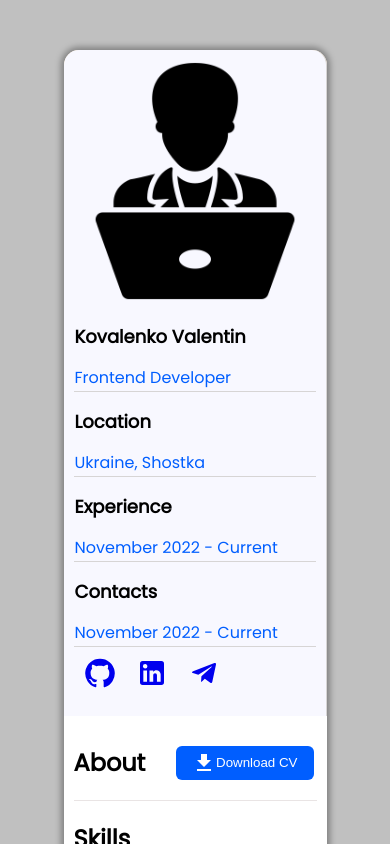
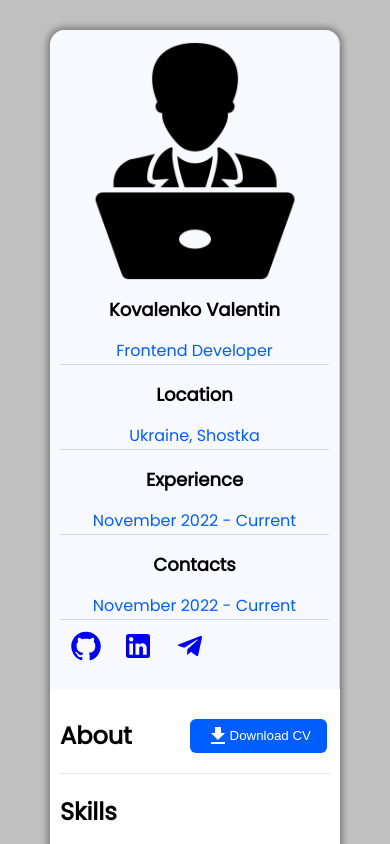
Before and after one commit to ValentinProg/pf-project-2, a React (Create React App) app: page / in a window 390 px wide. Shown: the top 844 px of the page. Built offline with nearby package versions, Linux system fonts and the light colour scheme.

Commit message:
work with phone version

```diff
--- a/src/App.css
+++ b/src/App.css
@@ -1,8 +1,8 @@
 .App {
-  /* text-align: center; */
   margin: 0 auto;
   Max-width: 1440px;
   Padding: 50px 150px ;
-
+  display: flex;
+  justify-content: center;
 
 }
--- a/src/components/Content.css
+++ b/src/components/Content.css
@@ -1,6 +1,6 @@
 .wrapper {
-  display: flex;
-  justify-content: center;
+  /* display: flex;
+  justify-content: center; */
   /* margin: 5rem; */
 /* padding: 5rem; */
   /* margin: 0 auto; */
@@ -31,6 +31,7 @@
   /* justify-content: space-around; */
   border-bottom-left-radius: 15px;
   border-top-left-radius: 15px;
+
 }
 
 .contacts img {
@@ -39,8 +40,14 @@ height: 15rem;
 
 }
 .contacts h2 {
+  font-size: 18px;
+}
 
-  font-size: 18px;
+.contactsBlocks {
+  display: flex;
+  flex-direction: column;
+  align-items: center;
+
 }
 
 .contacts div:nth-last-child(n + 2) {
@@ -53,6 +60,9 @@ height: 15rem;
 .contacts span {
   color: rgb(0, 94, 255);
 }
+/* .socialMedia {
+
+} */
 
 .socialMedia svg {
   margin: 10px;
@@ -114,6 +124,11 @@ button:active {
 
 
 @media only screen and (max-width: 1444px) {
+  .App {
+    Padding: 30px 100px ;
+
+  }
+
     .main,
   .contacts {
     padding: 10px;
@@ -122,6 +137,12 @@ button:active {
 
 
 @media only screen and (max-width: 768px) {
+
+  .App {
+    Padding: 30px 50px ;
+
+  }
+
   .content {
     display: flex;
     flex-direction: column;
--- a/src/components/Content.jsx
+++ b/src/components/Content.jsx
@@ -11,24 +11,24 @@ import  Image  from "../asets/prog1.png";
 
 function Content() {
   return (
-    <div className="wrapper">
+    // <div className="wrapper">
       <div className="content">
         <div className="contacts">
-          <div>
+          <div className="contactsBlocks">
             <img src={Image}  />
             <h2>Kovalenko Valentin</h2>
             <span>Frontend Developer</span>
           </div>
-          <div>
+          <div className="contactsBlocks">
             <h2>Location</h2>
             <span>Ukraine, Shostka</span>
           </div>
-          <div>
+          <div className="contactsBlocks">
             <h2>Experience</h2>
             <span>November 2022 - Current</span>
           </div>
-          <div>
-            <h2>Contacts</h2>
+          <div className="contactsBlocks">
+            <h2 >Contacts</h2>
             <span>November 2022 - Current</span>
             {/* <ContactForm /> */}
           </div>
@@ -109,7 +109,7 @@ function Content() {
           </div>
         </div>
       </div>
-    </div>
+    // </div>
   );
 }
 
```
